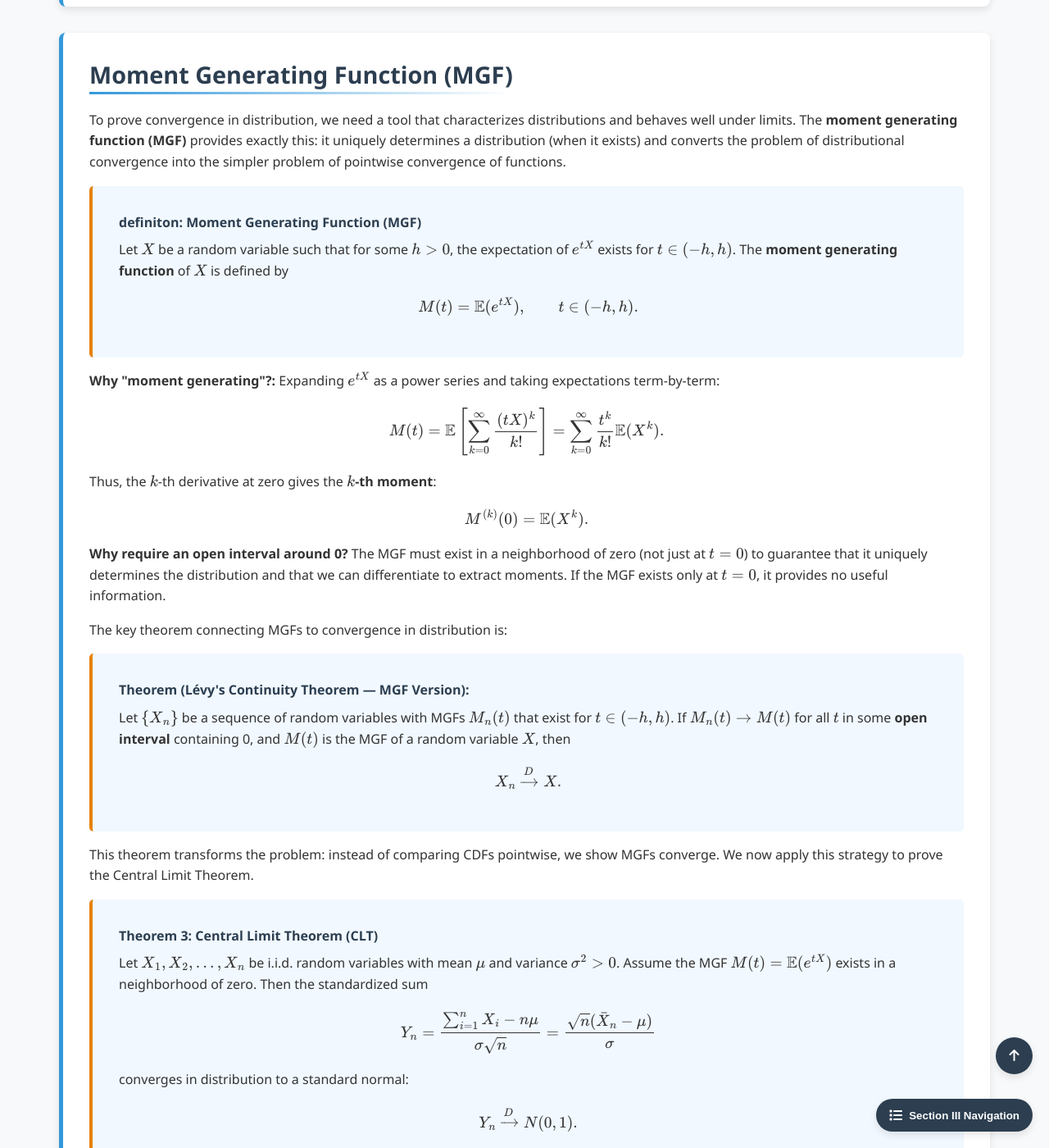
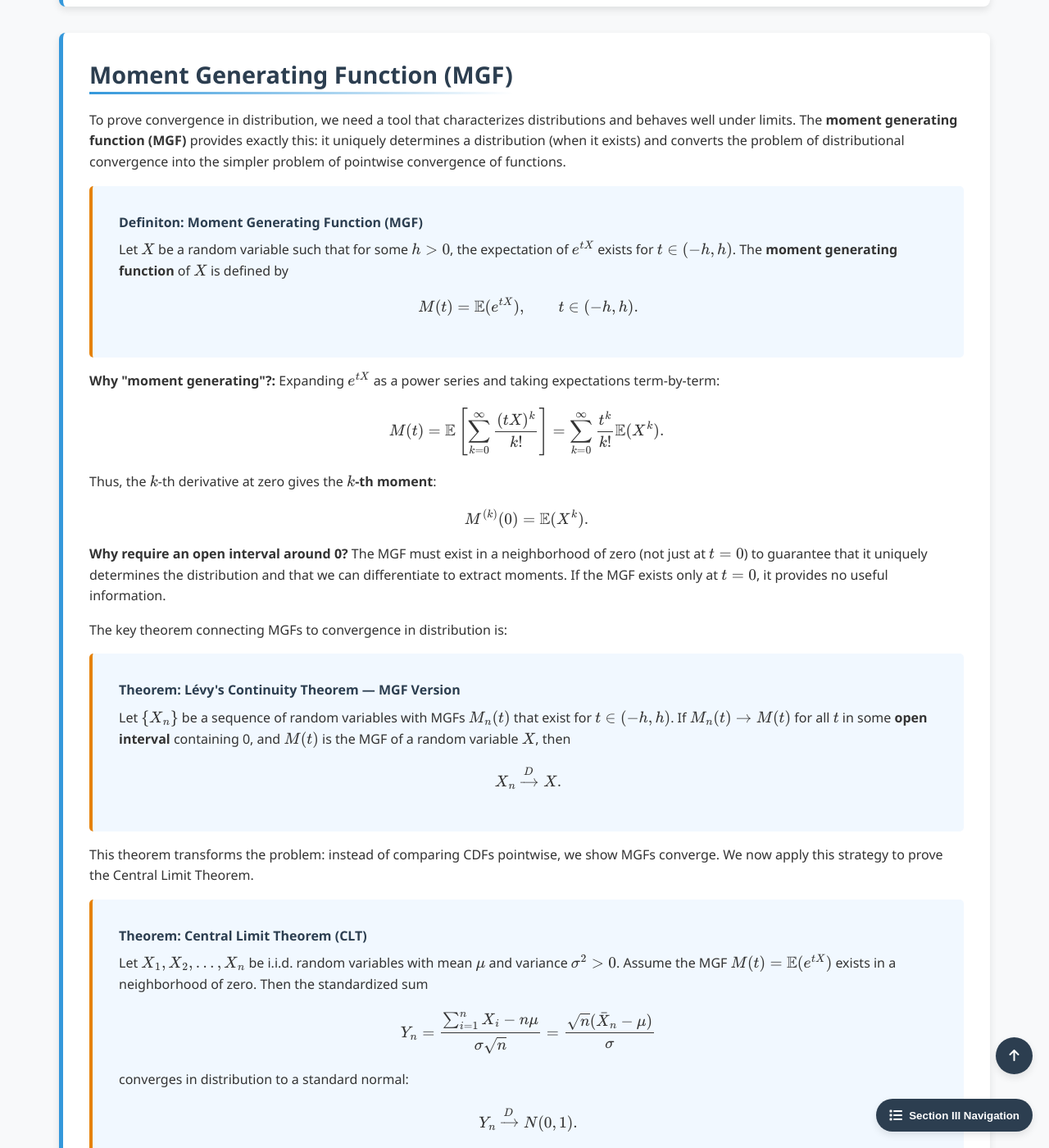
Before and after one commit to Yusukey01/yusukey01.github.io, a Jekyll site: the page built from Mathematics/Probability/convergence.html, in a window 1280 px wide and 1400 px high, scrolled down 5687 px. Shown: the whole window at 82% size. Built offline with Jekyll 4.4.1, drawn with Linux system fonts in a browser that asks for light colours; some of the changed text lies outside the part shown.

Commit message:
updated page contents

```diff
--- a/Mathematics/Probability/convergence.html
+++ b/Mathematics/Probability/convergence.html
@@ -204,7 +204,7 @@ uses_python: false
                 </p>
 
                 <div class="theorem">
-                    <span class="theorem-title">Theorem 1 (Continuous Mapping Theorem):</span>
+                    <span class="theorem-title">Theorem: Continuous Mapping Theorem</span>
                     Suppose \(X_n \xrightarrow{P} a\) where \(a\) is a constant, and the function \(f\) is continuous at \(a\). Then
                     \[
                     f(X_n) \xrightarrow{P} f(a).
@@ -281,7 +281,7 @@ uses_python: false
                 </p>
 
                 <div class="theorem">
-                    <span class="theorem-title">Theorem 2:</span>
+                    <span class="theorem-title">Theorem:</span>
                     If \(X_n\) converges to \(X\) in probability, then \(X_n\) converges to \(X\) in distribution.
                 </div>
 
@@ -343,7 +343,7 @@ uses_python: false
                 </p>
 
                 <div class="theorem">
-                    <span class="theorem-title">definiton: Moment Generating Function (MGF)</span>
+                    <span class="theorem-title">Definiton: Moment Generating Function (MGF)</span>
                     <p>
                         Let \(X\) be a random variable such that for some \(h > 0\), the expectation of \(e^{tX}\) exists
                         for \(t \in (-h, h)\). The <strong>moment generating function</strong> of \(X\) is defined by
@@ -375,7 +375,7 @@ uses_python: false
                 </p>
 
                 <div class="theorem">
-                    <span class="theorem-title">Theorem (Lévy's Continuity Theorem — MGF Version):</span>
+                    <span class="theorem-title">Theorem: Lévy's Continuity Theorem — MGF Version</span>
                     Let \(\{X_n\}\) be a sequence of random variables with MGFs \(M_n(t)\) that exist for \(t \in (-h, h)\).
                     If \(M_n(t) \to M(t)\) for all \(t\) in some <strong>open interval</strong> containing 0, and \(M(t)\) is the MGF of
                     a random variable \(X\), then
@@ -390,7 +390,7 @@ uses_python: false
                 </p>
 
                 <div class="theorem">
-                    <span class="theorem-title">Theorem 3: Central Limit Theorem (CLT)</span>
+                    <span class="theorem-title">Theorem: Central Limit Theorem (CLT)</span>
                     Let \(X_1, X_2, \ldots, X_n\) be i.i.d. random variables with mean \(\mu\) and variance \(\sigma^2 > 0\).
                     Assume the MGF \(M(t) = \mathbb{E}(e^{tX})\) exists in a neighborhood of zero. Then the standardized sum
                     \[
```
